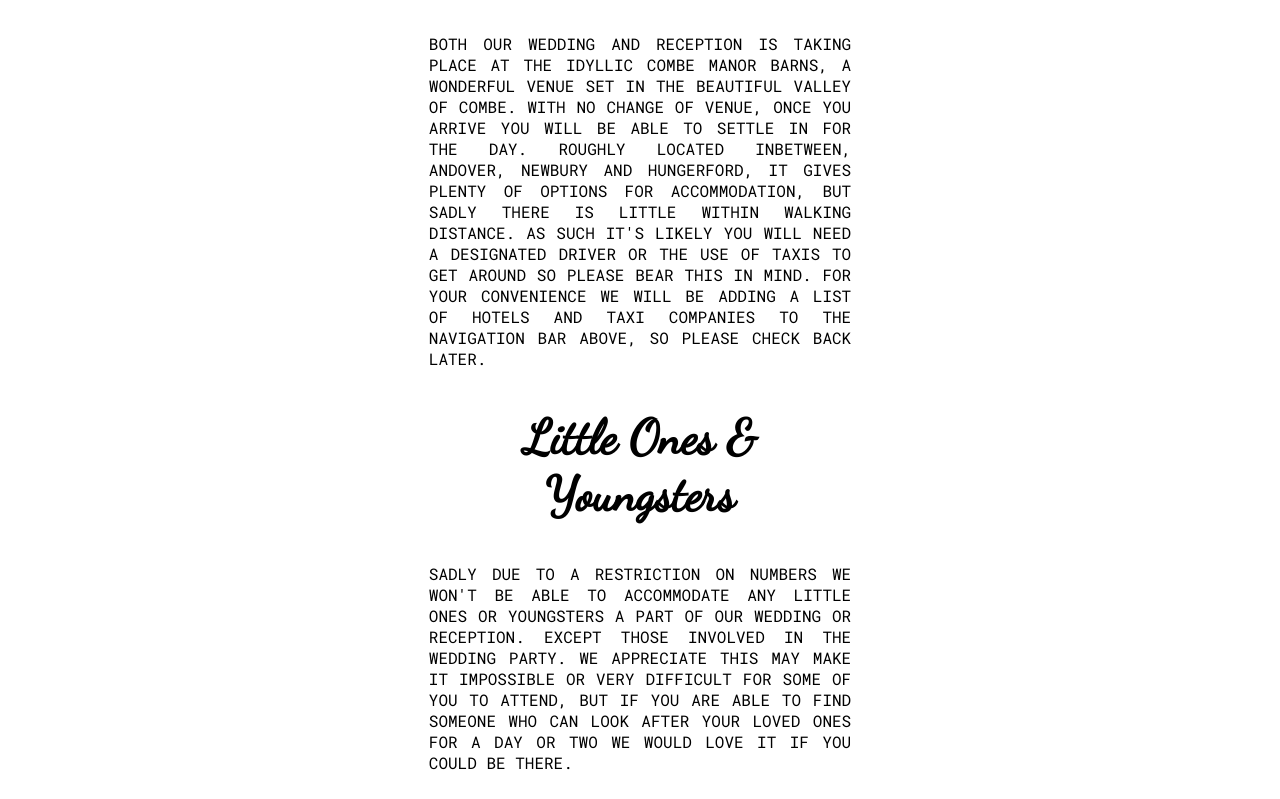
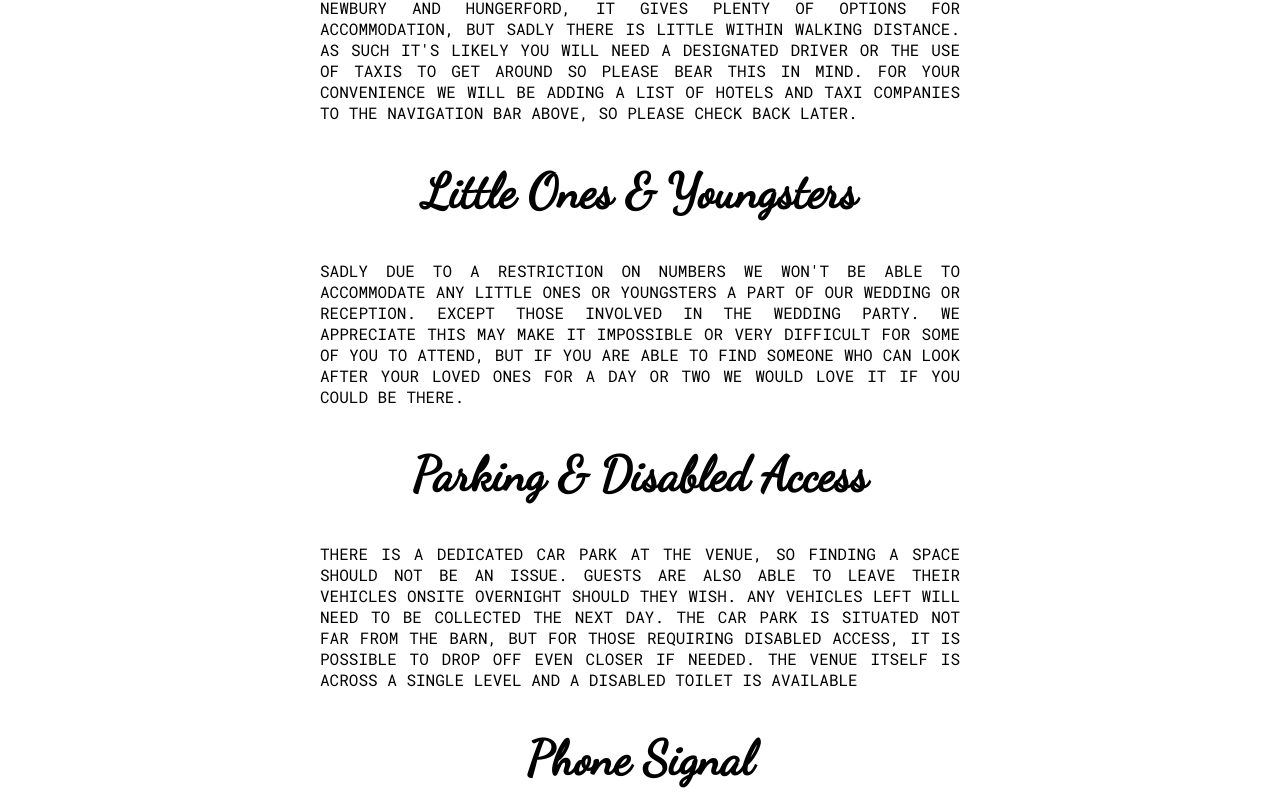
Before and after one commit to SlyAtBest/weddinginfo, a plain HTML site: page index.html in a window 1280 px wide. Shown: the part 705-1504 px from the top of the page. Drawn offline with Linux system fonts and the light colour scheme.

Commit message:
Increased size of central column

```diff
--- a/index.css
+++ b/index.css
@@ -35,7 +35,7 @@
 	width: 100%;
 	margin: 0;
 	display: grid;
-	grid-template-columns: auto 33% auto;
+	grid-template-columns: auto 50% auto;
 }
 
 .infotext {
```
